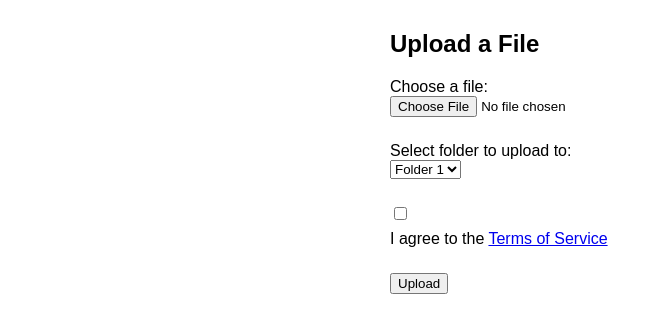
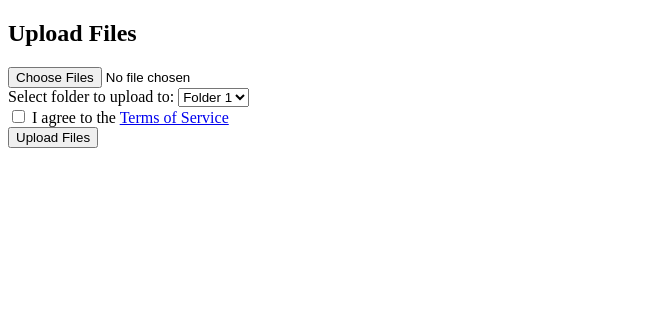
Before and after one commit to WeatherlyMed/fileUploadSever, a Flask app: template templates/uploads.html in a window 1280 px wide. Shown: the top 333 px of the page, without its empty margins (0-662 px from the left). Run offline with Flask 3, Linux system fonts and the light colour scheme; the template is opened without the code that fills it, so the values that code supplies are empty; some libraries are stand-ins or nearby versions.

Commit message:
Update uploads.html

```diff
--- a/templates/uploads.html
+++ b/templates/uploads.html
@@ -2,49 +2,81 @@
 <html lang="en">
 <head>
     <meta charset="UTF-8">
-    <title>File Upload</title>
-    <style>
-        body { font-family: Arial, sans-serif; margin: 30px; }
-        .container { max-width: 500px; margin: 0 auto; }
-        .form-group { margin-bottom: 15px; }
-        .form-group label { display: block; }
-        .form-group input[type="file"] { margin-bottom: 10px; }
-        .form-group select, .form-group input[type="checkbox"] { margin-bottom: 10px; }
-        .submit-btn { margin-top: 10px; }
-    </style>
+    <meta http-equiv="X-UA-Compatible" content="IE=edge">
+    <meta name="viewport" content="width=device-width, initial-scale=1.0">
+    <title>Mass File Upload</title>
+    <script src="https://cdn.jsdelivr.net/npm/resumablejs/resumable.min.js"></script>
 </head>
 <body>
-<div class="container">
-    <h2>Upload a File</h2>
-    <form action="/" method="post" enctype="multipart/form-data">
-        <div class="form-group">
-            <label for="file">Choose a file:</label>
-            <input type="file" name="file" id="file" required>
-        </div>
-        <div class="form-group">
-            <label for="folder">Select folder to upload to:</label>
-            <select name="folder" id="folder" required>
+    <div class="container">
+        <h2>Upload Files</h2>
+        <input type="file" id="fileInput" multiple>
+        <div id="uploadProgress"></div>
+        <div>
+            <label>Select folder to upload to:</label>
+            <select id="folderSelect">
                 <option value="folder1">Folder 1</option>
                 <option value="folder2">Folder 2</option>
             </select>
         </div>
-        <div class="form-group">
-            <input type="checkbox" name="tos" id="tos" value="agree" required>
-            <label for="tos">I agree to the <a href="/static/terms_of_service.html" target="_blank">Terms of Service</a></label>
+        <div>
+            <input type="checkbox" id="tosCheckbox" required>
+            <label for="tosCheckbox">I agree to the <a href="/static/terms_of_service.html" target="_blank">Terms of Service</a></label>
         </div>
-        <div class="form-group">
-            <button type="submit" class="submit-btn">Upload</button>
-        </div>
-    </form>
-    {% with messages = get_flashed_messages() %}
-      {% if messages %}
-        <ul>
-        {% for message in messages %}
-          <li>{{ message }}</li>
-        {% endfor %}
-        </ul>
-      {% endif %}
-    {% endwith %}
-</div>
+        <button onclick="startUpload()">Upload Files</button>
+    </div>
+
+    <script>
+        document.addEventListener("DOMContentLoaded", function () {
+            const r = new Resumable({
+                target: '/',
+                query: function () {
+                    return {
+                        folder: document.getElementById('folderSelect').value,
+                        tos: document.getElementById('tosCheckbox').checked ? 'agree' : ''
+                    };
+                },
+                chunkSize: 1 * 1024 * 1024,
+                simultaneousUploads: 5,
+                testChunks: false,
+                throttleProgressCallbacks: 1
+            });
+
+            r.assignBrowse(document.getElementById('fileInput'));
+
+            r.on('fileAdded', function (file) {
+                const progressElement = document.createElement('div');
+                progressElement.className = 'file-progress';
+                progressElement.innerHTML = `<span>${file.fileName}</span> <span class="progress-bar">0%</span>`;
+                document.getElementById('uploadProgress').appendChild(progressElement);
+            });
+
+            r.on('fileProgress', function (file) {
+                const progressElements = document.querySelectorAll('.file-progress');
+                progressElements.forEach(function (element) {
+                    if (element.querySelector('span').innerText === file.fileName) {
+                        const progressBar = element.querySelector('.progress-bar');
+                        progressBar.innerText = Math.floor(file.progress() * 100) + '%';
+                    }
+                });
+            });
+
+            r.on('fileSuccess', function (file) {
+                console.log(`${file.fileName} uploaded successfully.`);
+            });
+
+            r.on('fileError', function (file, message) {
+                console.error(`Error uploading ${file.fileName}: ${message}`);
+            });
+
+            window.startUpload = function () {
+                if (!document.getElementById('tosCheckbox').checked) {
+                    alert('You must agree to the Terms of Service.');
+                    return;
+                }
+                r.upload();
+            };
+        });
+    </script>
 </body>
 </html>
```
